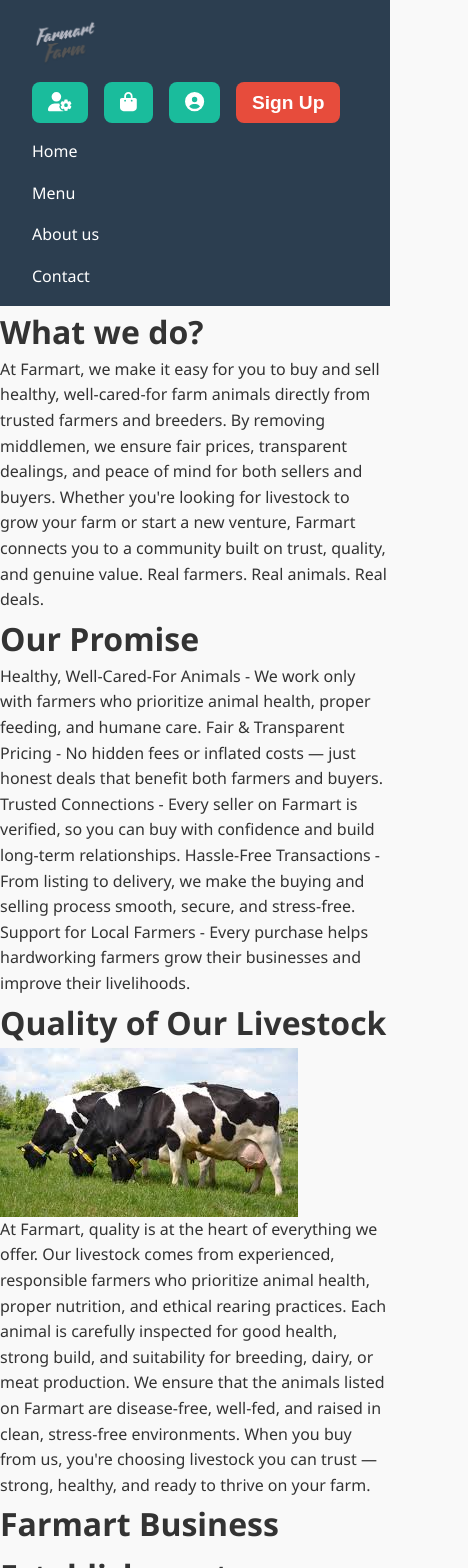
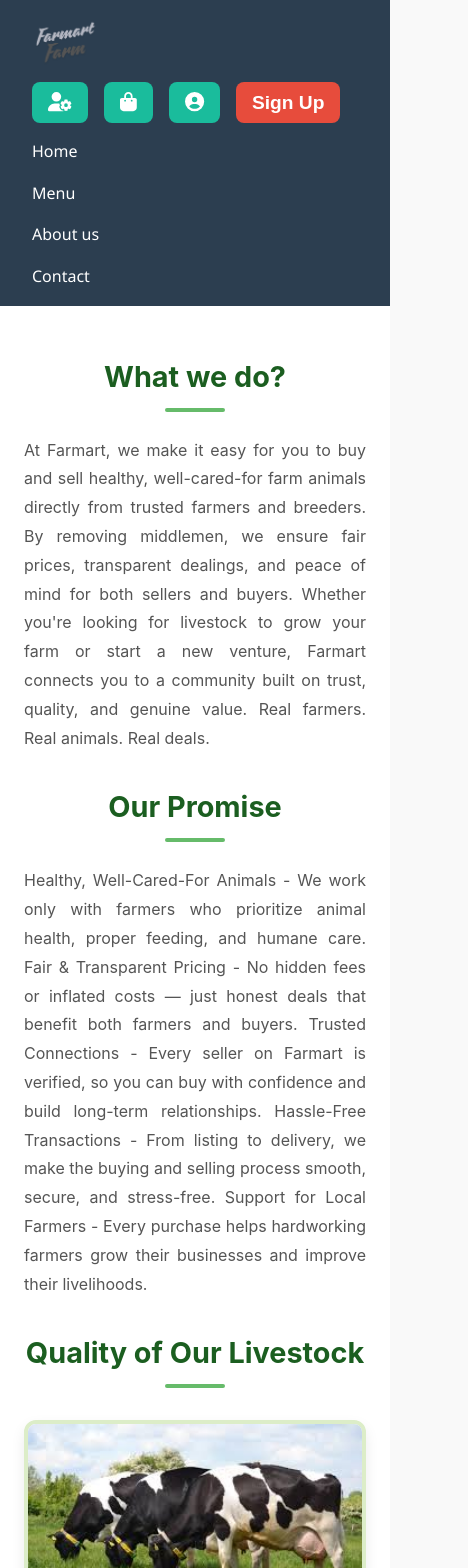
Before and after one commit to farmart-phase-5/Farmart-Frontend, a React (Vite) app in the folder farmart-project/: page /About in a window 390 px wide. Shown: the top 1568 px of the page, 468 px wide, since content can reach past the window. Built offline with nearby package versions, Linux system fonts and the light colour scheme; no server answers.

Commit message:
Changed the css on the about

```diff
--- a/farmart-project/src/components/About.jsx
+++ b/farmart-project/src/components/About.jsx
@@ -37,15 +37,43 @@ const About = () => {
         Farmart was born out of a simple idea — to bring fairness, transparency, and trust back into the livestock market. Founded by a team passionate about agriculture and community, we saw the challenges farmers faced when dealing with middlemen and unfair pricing. So we created a platform that puts control back in the hands of farmers and gives buyers direct access to quality livestock. What started as a small network has grown into a trusted marketplace where relationships are built, not just deals. Farmart is more than a business — it's a movement to uplift farmers and deliver genuine value to customers.
       </p>
 
-      <div className='about-highlight'>
-        <div>
-          <img src={sheeps} alt="Sheep" />
-          <h1>Special Offers</h1>
-          <p>
-            At Farmart, we go the extra mile — literally. We offer free deliveries on select orders, making it easier and more affordable for you to get quality livestock right to your doorstep or farm. Plus, we regularly roll out exclusive sales and discounts, giving you more value for your money without compromising on the health or quality of the animals. Whether you're buying one goat or a herd of cattle, Farmart ensures every deal is a win-win. Great animals, great prices — delivered with care, at no extra cost.
-          </p>
-        </div>
+     <div className='about-highlight'>
+  <h1>Special Offers</h1>
+  <div className='offer-grid'>
+    <div className='offer-card horizontal'>
+      <img src={sheeps} alt="Free Delivery" />
+      <div className="offer-content">
+        <h2>Free Deliveries</h2>
+        <p>
+          We offer <strong>free delivery</strong> on select livestock orders — bringing trusted animals right to your farm with no extra cost.
+        </p>
       </div>
+    </div>
+
+    <div className='offer-card horizontal'>
+      <img src={goats} alt="Exclusive Discounts" />
+      <div className="offer-content">
+        <h2>Exclusive Discounts</h2>
+        <p>
+          Enjoy <strong>seasonal sales</strong> and bulk order discounts, ensuring you get top-quality livestock at unbeatable prices.
+        </p>
+      </div>
+    </div>
+
+    <div className='offer-card horizontal'>
+      <img src={cows} alt="Buyer Protection" />
+      <div className="offer-content">
+        <h2>Buyer Protection</h2>
+        <p>
+          Every transaction on Farmart is <strong>secure and verified</strong>, giving you peace of mind from purchase to delivery.
+        </p>
+      </div>
+    </div>
+  </div>
+</div>
+
+
+
     </div>
   );
 };
--- a/farmart-project/src/index.css
+++ b/farmart-project/src/index.css
@@ -1,3 +1,4 @@
+/* RESET */
 * {
   margin: 0;
   padding: 0;
@@ -22,16 +23,14 @@ img {
   height: auto;
 }
 
-
-
+/* LAYOUT UTILITIES */
 .container {
   max-width: 1200px;
   margin: 0 auto;
   padding: 2rem;
 }
 
-
-
+/* NAVBAR */
 .navbar {
   display: flex;
   justify-content: space-between;
@@ -55,8 +54,6 @@ img {
   align-items: center;
   gap: 2rem;
 }
-
-
 
 .sidebtn {
   display: flex;
@@ -88,8 +85,6 @@ img {
   background-color: #c0392b;
 }
 
-
-
 .nav-links {
   display: flex;
   gap: 1.5rem;
@@ -105,8 +100,7 @@ img {
   color: #1abc9c;
 }
 
-
-
+/* BUTTONS */
 button,
 .btn {
   background-color: #1abc9c;
@@ -124,8 +118,7 @@ button:hover,
   background-color: #16a085;
 }
 
-
-
+/* FORM */
 form {
   display: flex;
   flex-direction: column;
@@ -148,8 +141,7 @@ select:focus {
   outline: none;
 }
 
-
-
+/* CARDS */
 .card {
   background: white;
   padding: 1.5rem;
@@ -158,8 +150,7 @@ select:focus {
   margin: 1.5rem 0;
 }
 
-
-
+/* FOOTER */
 footer {
   text-align: center;
   padding: 1.5rem;
@@ -168,8 +159,7 @@ footer {
   margin-top: 3rem;
 }
 
-
-
+/* LOADPAGE IMAGE */
 .loadpage-image-wrapper {
   width: 100%;
   max-width: 1000px;
@@ -186,7 +176,7 @@ footer {
   border-radius: 12px;
 }
 
-
+/* HOMEPAGE */
 .home-container {
   display: flex;
   flex-direction: column;
@@ -214,8 +204,6 @@ footer {
   color: #444;
 }
 
-
-
 section {
   background-color: #ffffff;
   margin: 1.5rem 0;
@@ -242,8 +230,7 @@ section p {
   color: #555;
 }
 
-
-
+/* SECTIONS */
 .section-row {
   display: flex;
   justify-content: space-between;
@@ -258,8 +245,6 @@ section p {
   min-width: 280px;
 }
 
-
-
 .text-center {
   text-align: center;
 }
@@ -272,23 +257,162 @@ section p {
   margin-bottom: 2rem;
 }
 
+/* GRID ROWS */
+.row {
+  display: flex;
+  justify-content: space-between;
+  gap: 1.5rem;
+  flex-wrap: wrap;
+  margin-top: 2rem;
+  width: 100%;
+}
+
+.row section {
+  flex: 1 1 calc(25% - 1.5rem);
+  background-color: #ffffff;
+  padding: 1.5rem;
+  border-radius: 10px;
+  box-shadow: 0 2px 8px rgba(0, 0, 0, 0.1);
+  min-width: 200px;
+  text-align: left;
+}
 
 
+.about-container {
+  max-width: 1200px;
+  margin: auto;
+  padding: 3rem 1.5rem;
+  font-family: 'Inter', sans-serif;
+  color: #333;
+  background-color: #fff;
+}
+
+.about-container h1 {
+  font-size: 2.4rem;
+  color: #1b5e20;
+  text-align: center;
+  margin-bottom: 1rem;
+  position: relative;
+}
+
+.about-container h1::after {
+  content: "";
+  width: 60px;
+  height: 4px;
+  background-color: #66bb6a;
+  display: block;
+  margin: 0.5rem auto 1.5rem;
+  border-radius: 2px;
+}
+
+.about-container p {
+  font-size: 1.1rem;
+  line-height: 1.8;
+  margin-bottom: 2rem;
+  color: #555;
+  text-align: justify;
+}
+
+.about-container img {
+  width: 100%;
+  height: auto;
+  border-radius: 12px;
+  box-shadow: 0 6px 14px rgba(0, 0, 0, 0.08);
+  transition: transform 0.3s ease;
+  margin: 2rem 0;
+}
+
+.about-container img:hover {
+  transform: scale(1.02);
+}
+
+.imageone {
+  border: 4px solid #dcedc8;
+}
+
+.imagetwo {
+  border: 4px solid #c5e1a5;
+}
+
+.about-highlight {
+  background-color: #f1f8e9;
+  padding: 3rem 2rem;
+  border-radius: 12px;
+  margin-top: 3rem;
+  text-align: center;
+  box-shadow: 0 6px 14px rgba(0, 0, 0, 0.05);
+}
+
+.about-highlight h1 {
+  font-size: 2rem;
+  color: #2e7d32;
+  margin-bottom: 2.5rem;
+}
+
+.offer-grid {
+   display: flex;
+  flex-direction: row;
+  flex-wrap: nowrap;
+  gap: 2rem;
+  justify-content: center;
+}
+
+.offer-card.horizontal {
+  display: flex;
+  flex-direction: column;
+  align-items: center;
+  text-align: center;
+  gap: 1.5rem;
+  background-color: #ffffff;
+  border: 1px solid #dcedc8;
+  border-radius: 12px;
+  padding: 1.5rem;
+  box-shadow: 0 4px 12px rgba(0, 0, 0, 0.04);
+  transition: transform 0.3s ease;
+}
+
+.offer-card.horizontal:hover {
+  transform: translateY(-5px);
+}
+
+.offer-card.horizontal img {
+  width: 180px;
+  height: 130px;
+  object-fit: cover;
+  border-radius: 10px;
+  box-shadow: 0 4px 8px rgba(0, 0, 0, 0.05);
+}
+
+.offer-content {
+  display: flex;
+  flex-direction: column;
+  align-items: center;
+}
+
+.offer-content h2 {
+  font-size: 1.4rem;
+  color: #388e3c;
+  margin-bottom: 0.5rem;
+}
+
+.offer-content p {
+  font-size: 1.05rem;
+  color: #444;
+  line-height: 1.6;
+}
+
+@media (max-width: 992px) {
+  .about-highlight {
+    padding: 2rem;
+  }
+}
+
 @media (max-width: 768px) {
-  .navbar {
+  .navbar,
+  .navbar-right,
+  .nav-links {
     flex-direction: column;
     align-items: flex-start;
-    gap: 1rem;
-  }
-
-  .navbar-right {
-    flex-direction: column;
-    align-items: flex-start;
-    gap: 1rem;
-  }
-
-  .nav-links {
-    flex-direction: column;
     gap: 1rem;
   }
 
@@ -308,24 +432,30 @@ section p {
   .section-row section {
     flex: 1 1 100%;
   }
+
+  .offer-card.horizontal {
+    flex-direction: column;
+    text-align: center;
+  }
+
+  .offer-content {
+    text-align: center;
+  }
+
+  .offer-card.horizontal img {
+    width: 100%;
+    height: auto;
+  }
+
+  .about-container h1 {
+    font-size: 1.8rem;
+  }
+
+  .about-container p {
+    font-size: 1rem;
+  }
+
+  .about-highlight h1 {
+    font-size: 1.5rem;
+  }
 }
-
-
-.row {
-  display: flex;
-  justify-content: space-between;
-  gap: 1.5rem;
-  flex-wrap: wrap;
-  margin-top: 2rem;
-  width: 100%;
-}
-
-.row section {
-  flex: 1 1 calc(25% - 1.5rem);
-  background-color: #ffffff;
-  padding: 1.5rem;
-  border-radius: 10px;
-  box-shadow: 0 2px 8px rgba(0, 0, 0, 0.1);
-  min-width: 200px;
-  text-align: left;
-}
```
